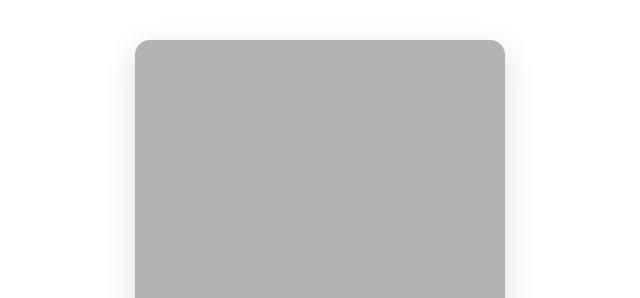
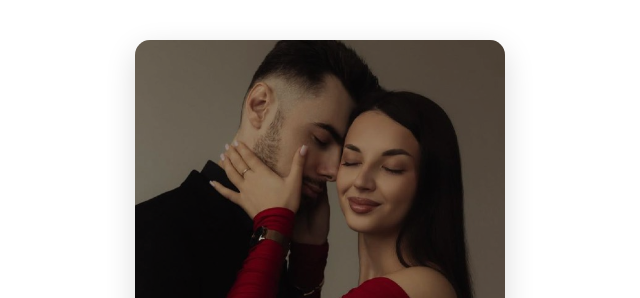
Before and after one commit to barekamits/sergey-alina, a plain HTML site: page index.html in a window 1280 px wide. Shown: the top 298 px of the page, without its empty margins (320-960 px from the left). Drawn offline with nearby package versions, Linux system fonts and the light colour scheme.

Commit message:
Update index.html

```diff
--- a/index.html
+++ b/index.html
@@ -87,7 +87,7 @@
       position: relative;
       width: 100%;
       aspect-ratio: 3/4;
-      background-image: url('sahakanush/second.png');
+    background-image: url('second.png');
       background-size: cover;
       background-position: center;
       border-radius: 15px;
```
